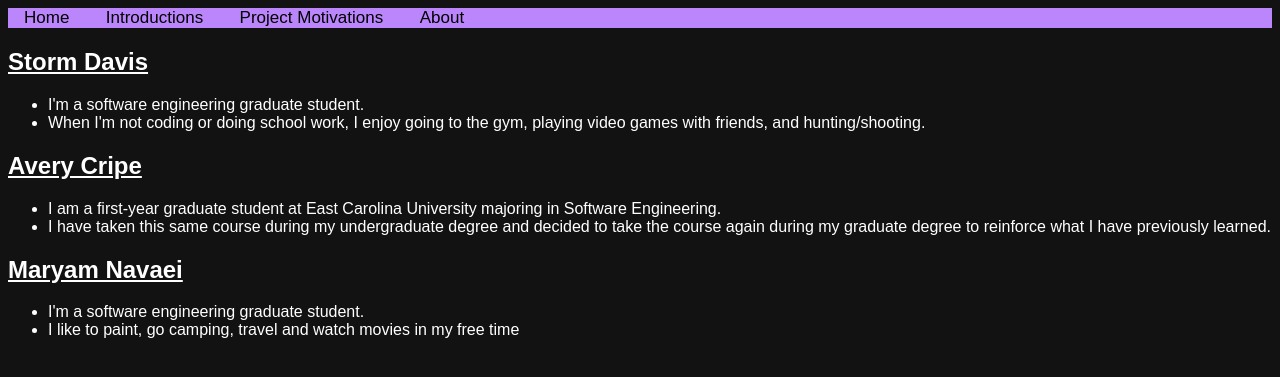
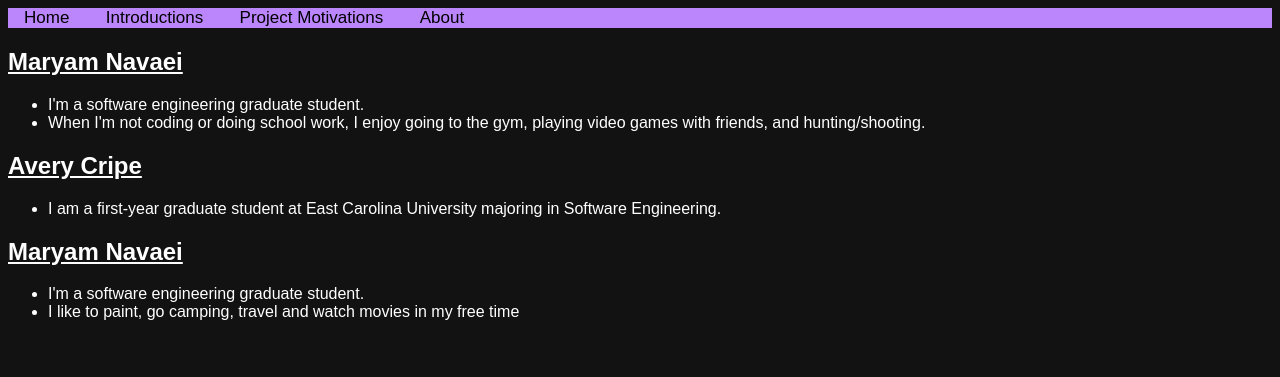
Before and after one commit to mnavai/RecipeFinder, a Flask app: page /introductions in a window 1280 px wide. Shown: the top 377 px of the page. Run offline with Flask 2, Linux system fonts and the light colour scheme.

Commit message:
Update introductions.html

```diff
--- a/templates/introductions.html
+++ b/templates/introductions.html
@@ -11,7 +11,7 @@
     <!-- Start writing regular html here -->
 
     <div class="intro">
-        <h2 class="name">Storm Davis</h2>
+        <h2 class="name">Maryam Navaei</h2>
         <ul>
             <li>I'm a software engineering graduate student.</li>
             <li>When I'm not coding or doing school work, I enjoy going
@@ -20,7 +20,7 @@
         <h2 class="name">Avery Cripe</h2>
         <ul>
             <li>I am a first-year graduate student at East Carolina University majoring in Software Engineering.</li>
-            <li>I have taken this same course during my undergraduate degree and decided to take the course again during my graduate degree to reinforce what I have previously learned.</li>
+
         </ul>
         <h2 class="name">Maryam Navaei</h2>
         <ul>
```
